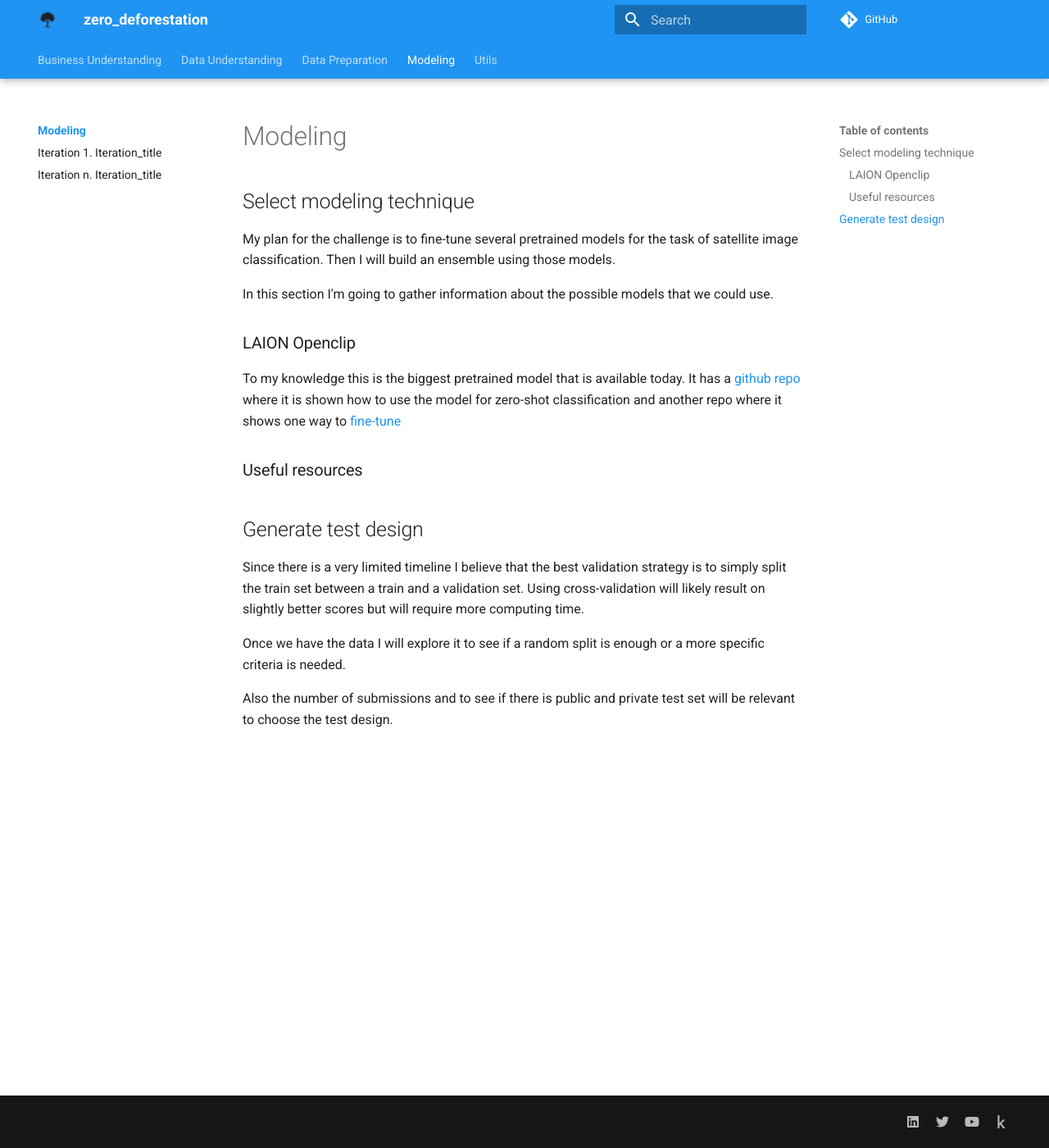
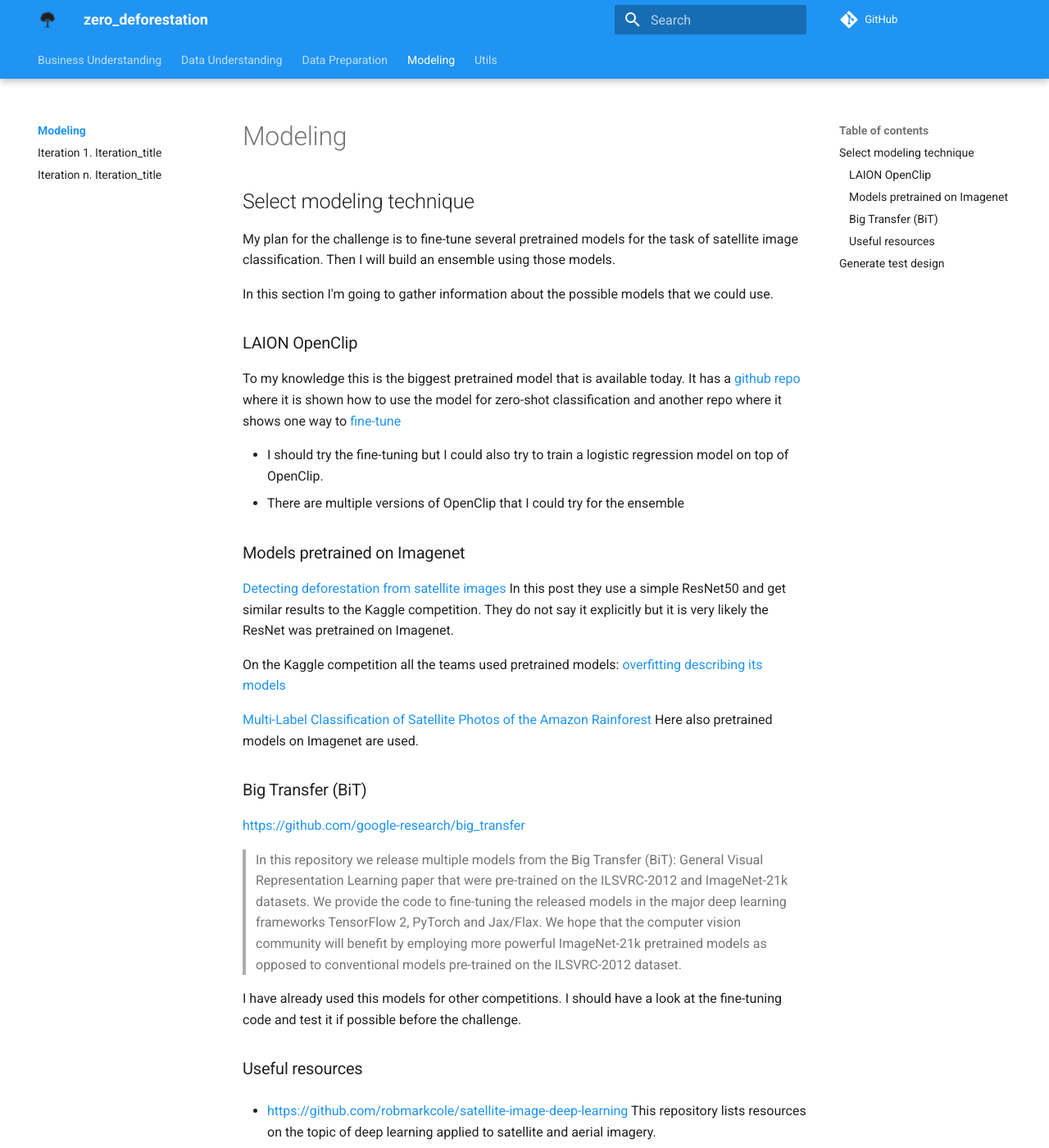
Before and after one commit to ironbar/schneider_zero_deforestation, an MkDocs documentation site: the page built from docs/modeling/README.md, in a window 1280 px wide and 1400 px high. Shown: the whole window at 82% size. Built offline with MkDocs 1.6.1 and Material for MkDocs 9.7.7, drawn with Linux system fonts in a browser that asks for light colours; comment, search, counter and statistics services are not loaded; some of the changed text lies outside the part shown.

Commit message:
more resources

```diff
--- a/docs/modeling/README.md
+++ b/docs/modeling/README.md
@@ -14,14 +14,42 @@ of satellite image classification. Then I will build an ensemble using those mod
 In this section I'm going to gather information about the possible models that we
 could use.
 
-### LAION Openclip
+### LAION OpenClip
 
 To my knowledge this is the biggest pretrained model that is available today. It has
 a [github repo](https://github.com/mlfoundations/open_clip) where it is shown how
 to use the model for zero-shot classification and another repo where it shows one
 way to [fine-tune](https://github.com/mlfoundations/wise-ft)
 
+- I should try the fine-tuning but I could also try to train a logistic regression
+model on top of OpenClip.
+- There are multiple versions of OpenClip that I could try for the ensemble
+
+### Models pretrained on Imagenet
+
+[Detecting deforestation from satellite images](https://towardsdatascience.com/detecting-deforestation-from-satellite-images-7aa6dfbd9f61) In this post they use a simple ResNet50 and
+get similar results to the Kaggle competition. They do not say it explicitly but it is very likely
+the ResNet was pretrained on Imagenet.
+
+On the Kaggle competition all the teams used pretrained models: [overfitting describing its models](https://www.kaggle.com/competitions/planet-understanding-the-amazon-from-space/discussion/31862#200237)
+
+[Multi-Label Classification of Satellite Photos of the Amazon Rainforest](https://machinelearningmastery.com/how-to-develop-a-convolutional-neural-network-to-classify-satellite-photos-of-the-amazon-rainforest/) Here also pretrained models on Imagenet are used.
+
+### Big Transfer (BiT)
+
+[https://github.com/google-research/big_transfer](https://github.com/google-research/big_transfer)
+
+> In this repository we release multiple models from the Big Transfer (BiT): General Visual Representation Learning paper that were pre-trained on the ILSVRC-2012 and ImageNet-21k datasets. We provide the code to fine-tuning the released models in the major deep learning frameworks TensorFlow 2, PyTorch and Jax/Flax.
+> We hope that the computer vision community will benefit by employing more powerful ImageNet-21k pretrained models as opposed to conventional models pre-trained on the ILSVRC-2012 dataset.
+
+I have already used this models for other competitions. I should have a look at the fine-tuning
+code and test it if possible before the challenge.
+
 ### Useful resources
+
+- [https://github.com/robmarkcole/satellite-image-deep-learning](https://github.com/robmarkcole/satellite-image-deep-learning) This repository lists resources on the topic of deep learning applied to satellite and aerial imagery.
+
+- [Kaggle's Planet: Understanding the Amazon from Space](https://www.kaggle.com/c/planet-understanding-the-amazon-from-space)
 
 ## Generate test design
 
```
